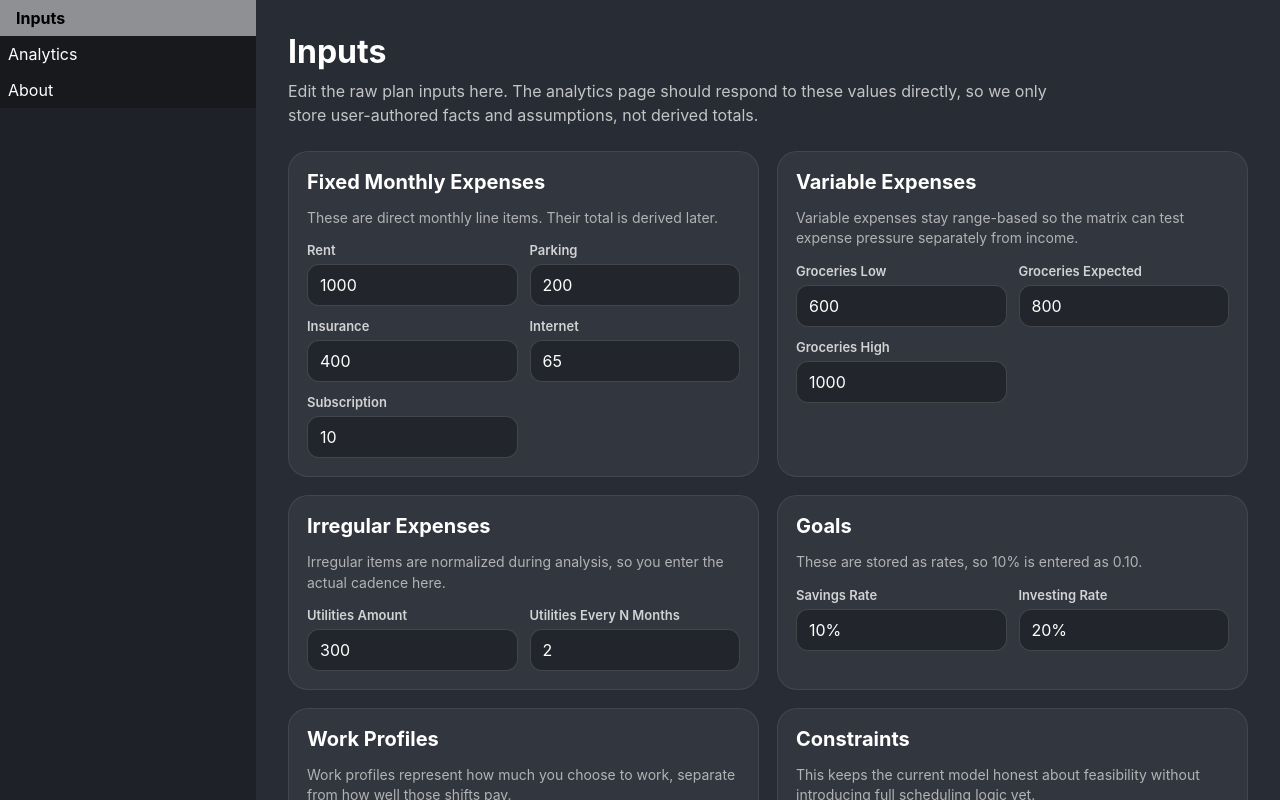
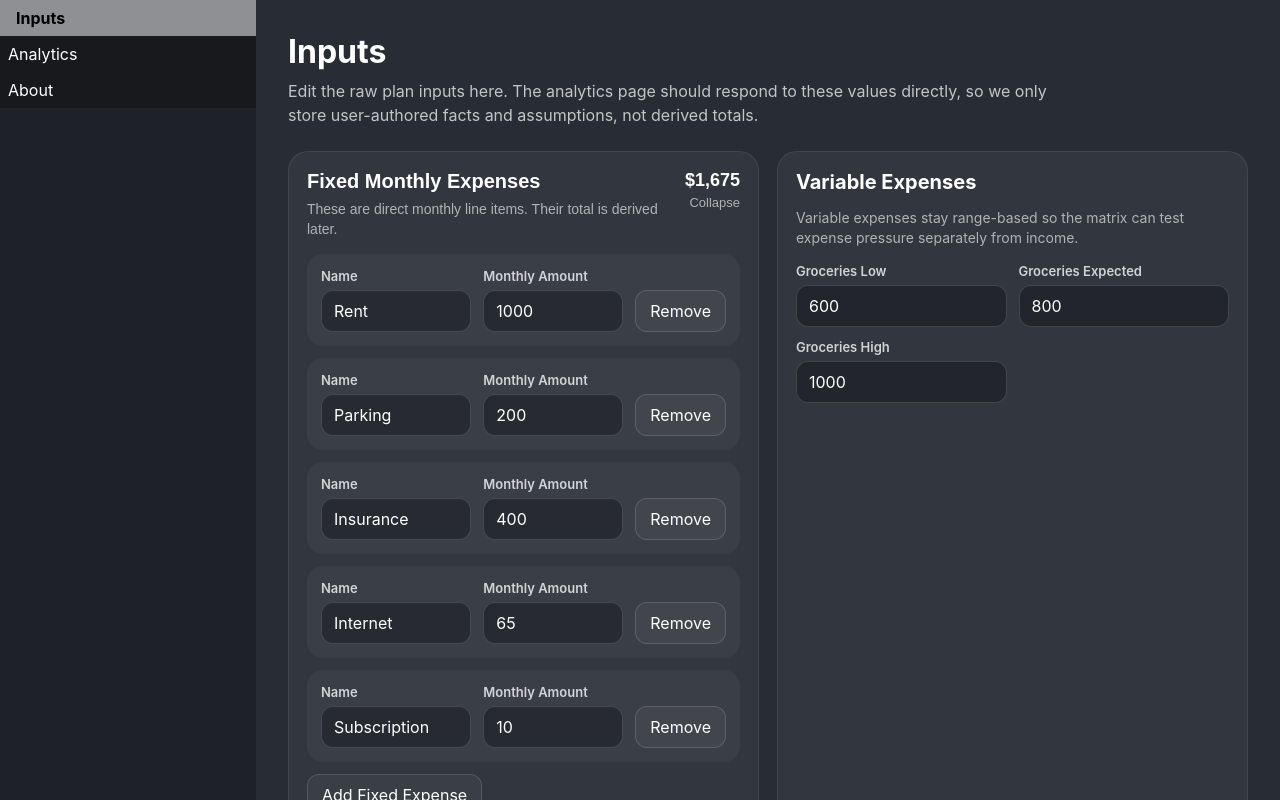
Before and after one commit to isotropo/nikos-dashboard, a React (Create React App) app: page / in a window 1280 px wide. Built offline with nearby package versions, Linux system fonts and the light colour scheme.

Commit message:
Improve fixed expense inputs workflow

```diff
--- a/src/interface/pages/InputsPage.js
+++ b/src/interface/pages/InputsPage.js
@@ -1,3 +1,4 @@
+import { useState } from "react";
 import "../../styles/InputsPage.sass";
 import Page from "../Page"
 
@@ -41,7 +42,19 @@
     return Number(value.replace("%", "").trim()) / 100;
 }
 
+const parseText = (value) => value;
+
+const formatCurrency = (value) =>
+{
+    return value.toLocaleString("en-US", {
+        style: "currency",
+        currency: "USD",
+        maximumFractionDigits: 0,
+    });
+}
+
 const Field = ({
+    ariaLabel,
     inputMode,
     label,
     onChange,
@@ -56,6 +69,7 @@
         <span>{label}</span>
         <div className="InputsField__inputWrap">
             <input
+                aria-label={ariaLabel}
                 inputMode={inputMode}
                 onChange={(event) => onChange(parseValue(event.target.value))}
                 step={step}
@@ -77,7 +91,12 @@
 
 const InputsPage = ({ planInput, setPlanInput }) =>
 {
+    const [fixedExpensesExpanded, setFixedExpensesExpanded] = useState(true);
     const restaurantSource = planInput.incomeSources[0];
+    const fixedExpensesTotal = planInput.expenses.fixedLineItems.reduce(
+        (total, item) => total + item.monthlyAmount,
+        0
+    );
 
     const updatePlanInput = (updater) =>
     {
@@ -93,6 +112,48 @@
                 fixedLineItems: current.expenses.fixedLineItems.map((item) =>
                     item.id === itemId ? { ...item, monthlyAmount } : item
                 ),
+            },
+        }));
+    }
+
+    const updateFixedExpenseName = (itemId, label) =>
+    {
+        updatePlanInput((current) => ({
+            ...current,
+            expenses: {
+                ...current.expenses,
+                fixedLineItems: current.expenses.fixedLineItems.map((item) =>
+                    item.id === itemId ? { ...item, label } : item
+                ),
+            },
+        }));
+    }
+
+    const addFixedExpense = () =>
+    {
+        updatePlanInput((current) => ({
+            ...current,
+            expenses: {
+                ...current.expenses,
+                fixedLineItems: [
+                    ...current.expenses.fixedLineItems,
+                    {
+                        id: `fixed-${Date.now()}`,
+                        label: "New Line Item",
+                        monthlyAmount: 0,
+                    },
+                ],
+            },
+        }));
+    }
+
+    const removeFixedExpense = (itemId) =>
+    {
+        updatePlanInput((current) => ({
+            ...current,
+            expenses: {
+                ...current.expenses,
+                fixedLineItems: current.expenses.fixedLineItems.filter((item) => item.id !== itemId),
             },
         }));
     }
@@ -210,21 +271,62 @@
             </header>
 
             <div className="InputsPage__grid">
-                <InputsSection
-                    hint="These are direct monthly line items. Their total is derived later."
-                    title="Fixed Monthly Expenses"
+                <section className="InputsSection">
+                    <button
+                        className="InputsSection__toggle"
+                        onClick={() => setFixedExpensesExpanded((current) => !current)}
+                        type="button"
                     >
-                    <div className="InputsFieldGrid">
-                        {planInput.expenses.fixedLineItems.map((item) =>
+                        <div>
+                            <h2>Fixed Monthly Expenses</h2>
+                            <p className="InputsSection__hint">
+                                These are direct monthly line items. Their total is derived later.
+                            </p>
+                        </div>
+                        <div className="InputsSection__summary">
+                            <strong>{formatCurrency(fixedExpensesTotal)}</strong>
+                            <span>{fixedExpensesExpanded ? "Collapse" : "Expand"}</span>
+                        </div>
+                    </button>
+
+                    {fixedExpensesExpanded && (
+                        <div className="InputsLineItems">
+                            {planInput.expenses.fixedLineItems.map((item) => (
+                                <div className="InputsLineItem" key={item.id}>
                                     <Field
-                                key={item.id}
-                                label={item.label}
+                                        ariaLabel={`${item.label} Name`}
+                                        label="Name"
+                                        onChange={(value) => updateFixedExpenseName(item.id, value)}
+                                        parseValue={parseText}
+                                        type="text"
+                                        value={item.label}
+                                    />
+                                    <Field
+                                        ariaLabel={`${item.label} Monthly Amount`}
+                                        label="Monthly Amount"
                                         onChange={(value) => updateFixedExpense(item.id, value)}
                                         value={item.monthlyAmount}
                                     />
+                                    <button
+                                        className="InputsLineItem__remove"
+                                        onClick={() => removeFixedExpense(item.id)}
+                                        type="button"
+                                    >
+                                        Remove
+                                    </button>
+                                </div>
+                            ))}
+
+                            <button
+                                className="InputsLineItems__add"
+                                onClick={addFixedExpense}
+                                type="button"
+                            >
+                                Add Fixed Expense
+                            </button>
+                        </div>
                     )}
-                    </div>
-                </InputsSection>
+                </section>
 
                 <InputsSection
                     hint="Variable expenses stay range-based so the matrix can test expense pressure separately from income."
--- a/src/styles/InputsPage.sass
+++ b/src/styles/InputsPage.sass
@@ -32,6 +32,35 @@
     h2
         margin: 0
         font-size: 20px
+
+.InputsSection__toggle
+    display: flex
+    align-items: flex-start
+    justify-content: space-between
+    gap: 16px
+    border: 0
+    background: transparent
+    color: inherit
+    padding: 0
+    text-align: left
+    cursor: pointer
+
+    h2
+        margin-bottom: 6px
+
+.InputsSection__summary
+    display: flex
+    flex-direction: column
+    align-items: flex-end
+    gap: 4px
+    flex-shrink: 0
+
+    strong
+        font-size: 18px
+
+    span
+        color: rgba(255, 255, 255, 0.62)
+        font-size: 13px
 
 .InputsSection__hint
     margin: 0
@@ -70,6 +99,36 @@
 .InputsField--full
     grid-column: 1 / -1
 
+.InputsLineItems
+    display: flex
+    flex-direction: column
+    gap: 12px
+
+.InputsLineItem
+    display: grid
+    grid-template-columns: minmax(0, 1.4fr) minmax(140px, 0.8fr) auto
+    gap: 12px
+    align-items: end
+    padding: 14px
+    border-radius: 16px
+    background: rgba(255, 255, 255, 0.04)
+
+.InputsLineItem__remove,
+.InputsLineItems__add
+    border: 1px solid rgba(255, 255, 255, 0.14)
+    border-radius: 12px
+    background: rgba(255, 255, 255, 0.04)
+    color: #fff
+    padding: 10px 14px
+    font: inherit
+    cursor: pointer
+
+    &:hover
+        background: rgba(255, 255, 255, 0.08)
+
+.InputsLineItems__add
+    align-self: flex-start
+
 .InputsPage__footer
     color: rgba(255, 255, 255, 0.58)
     font-size: 13px
@@ -82,3 +141,12 @@
 @media (max-width: 700px)
     .InputsFieldGrid
         grid-template-columns: 1fr
+
+    .InputsLineItem
+        grid-template-columns: 1fr
+
+    .InputsSection__toggle
+        flex-direction: column
+
+    .InputsSection__summary
+        align-items: flex-start
```
Also changed, not shown: 1 other file (tests, documents, lock files or other folders). Lines whose indentation alone changed are shown as unchanged.
